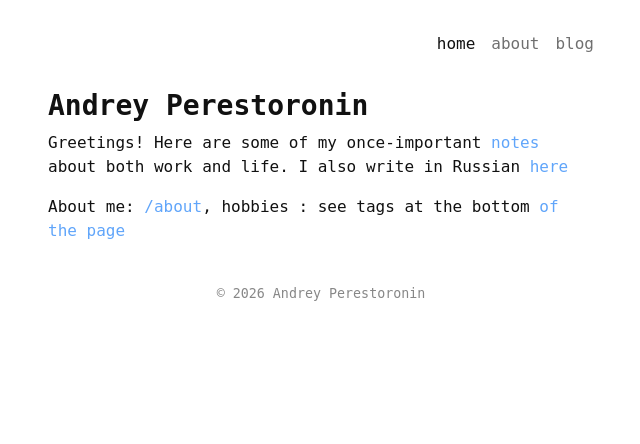
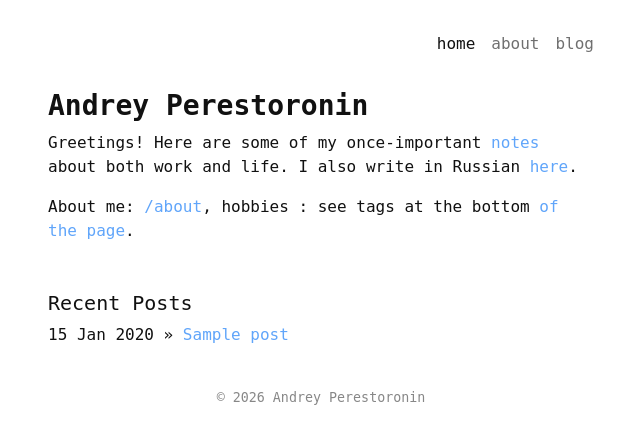
Before and after one commit to prs2rnn/django-blog, a Django app: page / in a window 1280 px wide. Shown: the top 444 px of the page, without its empty margins (319-959 px from the left). Run offline with Django 5.2, Linux system fonts and the light colour scheme; tables that the repository leaves empty hold one stand-in row (values such as "Sample post"); some libraries are stand-ins or nearby versions; some web fonts are replaced.

Commit message:
feat: recent post

```diff
--- a/apps/core/views.py
+++ b/apps/core/views.py
@@ -1,4 +1,6 @@
 from django.views.generic import TemplateView
+
+from ..posts.models import Post
 
 
 class HomeView(TemplateView):
@@ -8,6 +10,9 @@ class HomeView(TemplateView):
         context = super().get_context_data(**kwargs)
 
         context["title"] = "Home".lower()
+        context["recent_posts"] = Post.objects.filter(is_published=True).order_by(
+            "-created_at"
+        )[:5]
 
         return context
 
--- a/templates/core/index.html
+++ b/templates/core/index.html
@@ -3,10 +3,18 @@
 <p>
   Greetings! Here are some of my once-important
   <a class="post-link" href="{% url 'posts:list' %}">notes</a> about both work
-  and life. I also write in Russian <a class="post-link" href="#">here</a>
+  and life. I also write in Russian <a class="post-link" href="#">here</a>.
 </p>
 <p>
   About me: <a class="post-link" href="{% url 'core:about' %}">/about</a>,
-  hobbies : see tags at the bottom <a class="post-link" href="#">of the page</a>
+  hobbies : see tags at the bottom <a class="post-link" href="#">of the page</a>.
 </p>
+<h2 class="fs-5 mt-5">Recent Posts</h2>
+<ul style="list-style-type: none;" class="ps-0 ms-0">
+  {% for post in recent_posts %}
+    <li>{{ post.created_at|date:"d M Y" }} » <a class="post-link" href="{% url 'posts:detail' post.slug %}">{{ post.title }}</a></li>
+  {% empty %}
+  <li>No posts yet.</li>
+  {% endfor %}
+</ul>
 {% endblock content %}
```
